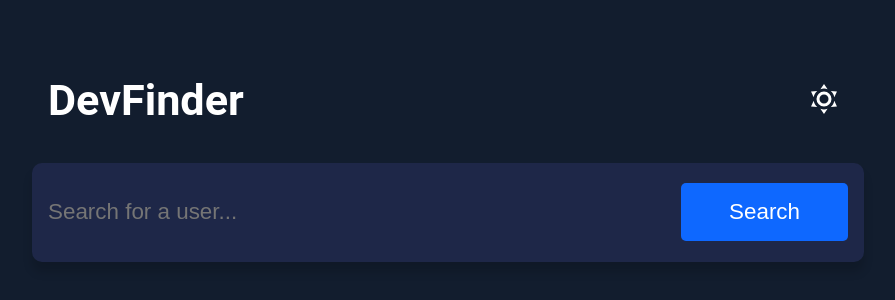
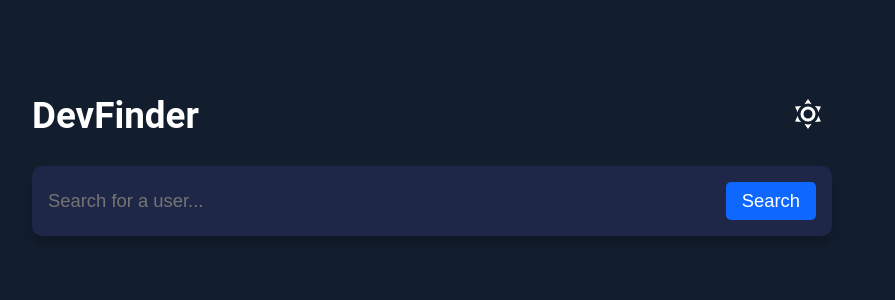
Before and after one commit to RuntimeTerror10/dev-finder, a React (Create React App) app: page / in a window 1280 px wide. Shown: the part 234-534 px from the top of the page, without its empty margins (208-1103 px from the left). Built offline with nearby package versions, Linux system fonts and the light colour scheme.

Commit message:
styling changes

```diff
--- a/src/Header/Header.js
+++ b/src/Header/Header.js
@@ -14,7 +14,7 @@ function Header({ onThemeChange }) {
 
   useEffect(() => {
     onThemeChange(isDarkMode);
-  },[]);
+  }, [isDarkMode, onThemeChange]);
 
   return (
     <StyledHeader appTheme={isDarkMode}>
--- a/src/Header/Header.style.js
+++ b/src/Header/Header.style.js
@@ -5,7 +5,7 @@ export const StyledHeader = styled.header`
   display: flex;
   justify-content: space-between;
   align-items: center;
-  padding: 0.5rem 1rem;
+  padding: 0.3rem 0;
   font-family: "Roboto", sans-serif;
 
   .themeIcon {
@@ -13,7 +13,7 @@ export const StyledHeader = styled.header`
   }
 
   .header {
-    font-size: 2.7rem;
+    font-size: 2.3rem;
     color: ${({ appTheme }) => (appTheme ? "#fff" : "#121d2e")};
     transition: all 0.25s ease-in-out;
   }
--- a/src/UserCard/BasicInfo/UserBasicInfo.style.js
+++ b/src/UserCard/BasicInfo/UserBasicInfo.style.js
@@ -5,8 +5,8 @@ export const StyledUserBasicInfo = styled.div`
   font-family: "Roboto", sans-serif;
 
   .userProfileImage {
-    width: 250px;
-    height: 250px;
+    width: 180px;
+    height: 180px;
     border-radius: 50%;
   }
 
@@ -32,11 +32,11 @@ export const StyledUserBasicInfo = styled.div`
 
   .userLogin,
   .joinedDate {
-    font-size: 1.4rem;
+    font-size: 1.2rem;
   }
 
   .userName {
-    font-size: 2.8rem;
+    font-size: 2rem;
   }
 
   .userLogin {
--- a/src/UserCard/CardFooter/CardFooter.style.js
+++ b/src/UserCard/CardFooter/CardFooter.style.js
@@ -11,7 +11,7 @@ export const StyledFooter = styled.div`
   .footerElement span,
   .userLink {
     color: ${({ componentTheme }) => (componentTheme ? "#fff" : "#121d2e")};
-    font-size: 1.5rem;
+    font-size: 1.2rem;
     font-family: "Roboto", sans-serif;
     transition: all 0.25s ease-in-out;
   }
--- a/src/UserCard/GithubStats/GithubProfileInfo.style.js
+++ b/src/UserCard/GithubStats/GithubProfileInfo.style.js
@@ -2,12 +2,12 @@ import styled from "styled-components";
 
 export const StyledGithubProfileInfo = styled.div`
   font-family: "Roboto", sans-serif;
-  margin: 35px 0;
+  margin: 30px 0;
   width: 100%;
 
   .userBio {
     color: ${({ componentTheme }) => (componentTheme ? "#fff" : "#121d2e")};
-    font-size: 1.5rem;
+    font-size: 1.2rem;
     padding: 0;
     margin: 0;
     transition: all 0.25s ease-in-out;
@@ -20,7 +20,7 @@ export const StyledGithubProfileInfo = styled.div`
     background: ${({ componentTheme }) =>
       componentTheme ? "#121d2e" : "#ddedf0"};
     border-radius: 10px;
-    margin: 30px 0;
+    margin: 25px 0;
     transition: all 0.25s ease-in-out;
   }
 `;
--- a/src/UserCard/GithubStats/GithubStats.js
+++ b/src/UserCard/GithubStats/GithubStats.js
@@ -3,7 +3,7 @@ import styled from "styled-components";
 const StyledWrapper = styled.div`
   .statHeading,
   .statFigure {
-    font-size: 1.5rem;
+    font-size: 1.2rem;
     color: ${({ statTheme }) => (statTheme ? "#fff" : "#121d2e")};
     text-align: center;
     font-weight: bold;
--- a/src/UserCard/UserCard.style.js
+++ b/src/UserCard/UserCard.style.js
@@ -1,8 +1,7 @@
 import styled from "styled-components";
 
 export const StyledUserCard = styled.div`
-  width: 100%;
-  padding: 1.3rem 1rem;
+  padding: 0.3rem 0.5rem;
   background: ${({ cardTheme }) => (cardTheme ? "#1E2748" : "#fff")};
   border-radius: 10px;
   box-shadow: 0px 10px 10px rgba(0, 0, 0, 0.15);
--- a/src/UserSearch/UserSearch.style.js
+++ b/src/UserSearch/UserSearch.style.js
@@ -1,9 +1,8 @@
 import styled from "styled-components";
 
 export const StyledSearch = styled.form`
-  width: 100%;
   display: flex;
-  padding: 1.3rem 1rem;
+  padding: 1rem;
   justify-content: space-between;
   background: ${({ formTheme }) => (formTheme ? "#1E2748" : "#fff")};
   border-radius: 10px;
@@ -16,19 +15,19 @@ export const StyledSearch = styled.form`
     border: none;
     margin-right: 10px;
     flex: 1;
-    padding: 1rem 0rem;
-    font-size: 1.4rem;
+    padding: 0.5rem 0;
+    font-size: 1.15rem;
     color: ${({ formTheme }) => (formTheme ? "#fff" : "#121d2e")};
     outline: none;
     transition: all 0.25s ease-in-out;
   }
   .searchBtn {
-    padding: 0.5rem 3rem;
+    padding: 0.5rem 1rem;
     background: rgb(14, 104, 255);
     border: none;
     border-radius: 5px;
     color: #fff;
-    font-size: 1.4rem;
+    font-size: 1.15rem;
     cursor: pointer;
     transition: all 0.25s ease;
 
```
